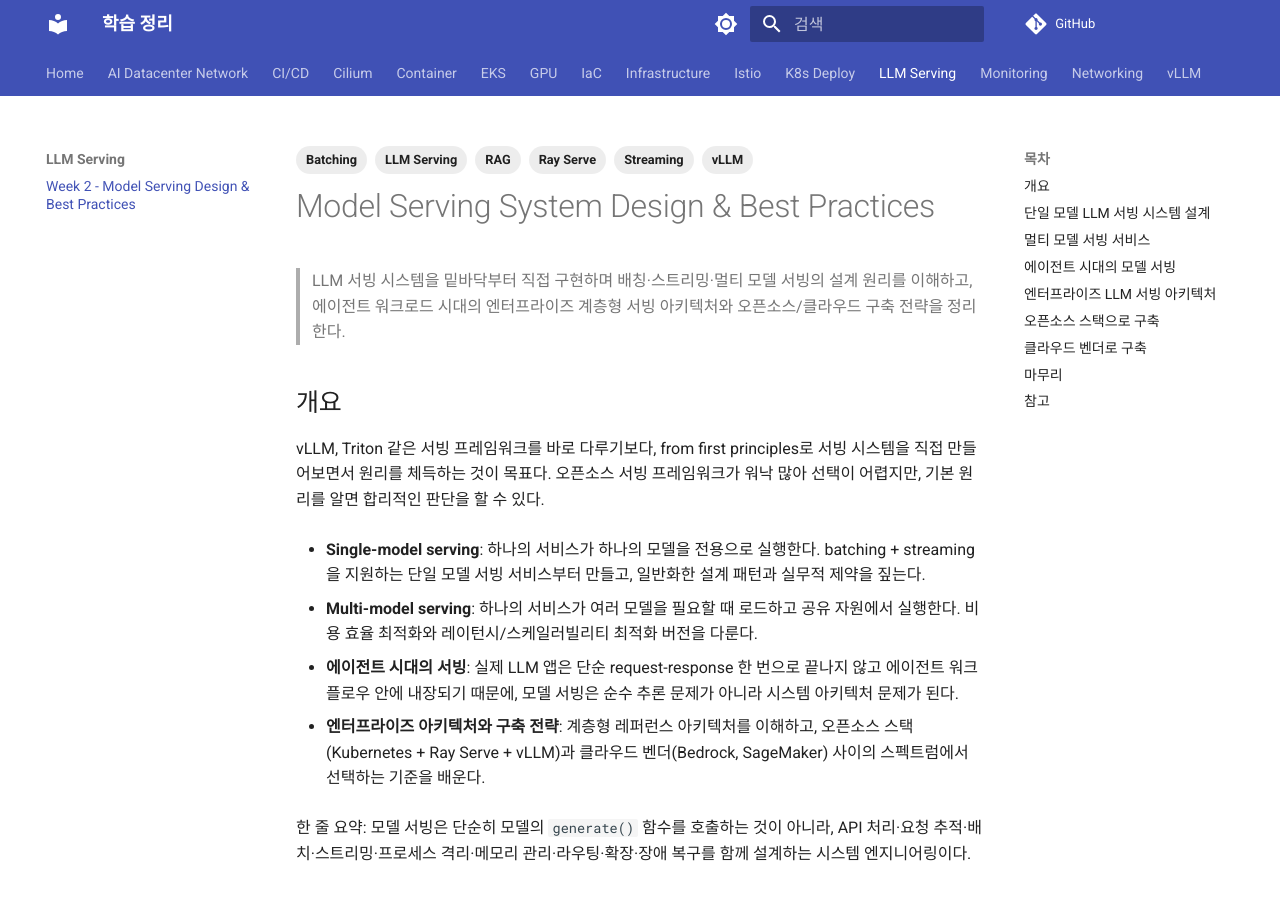
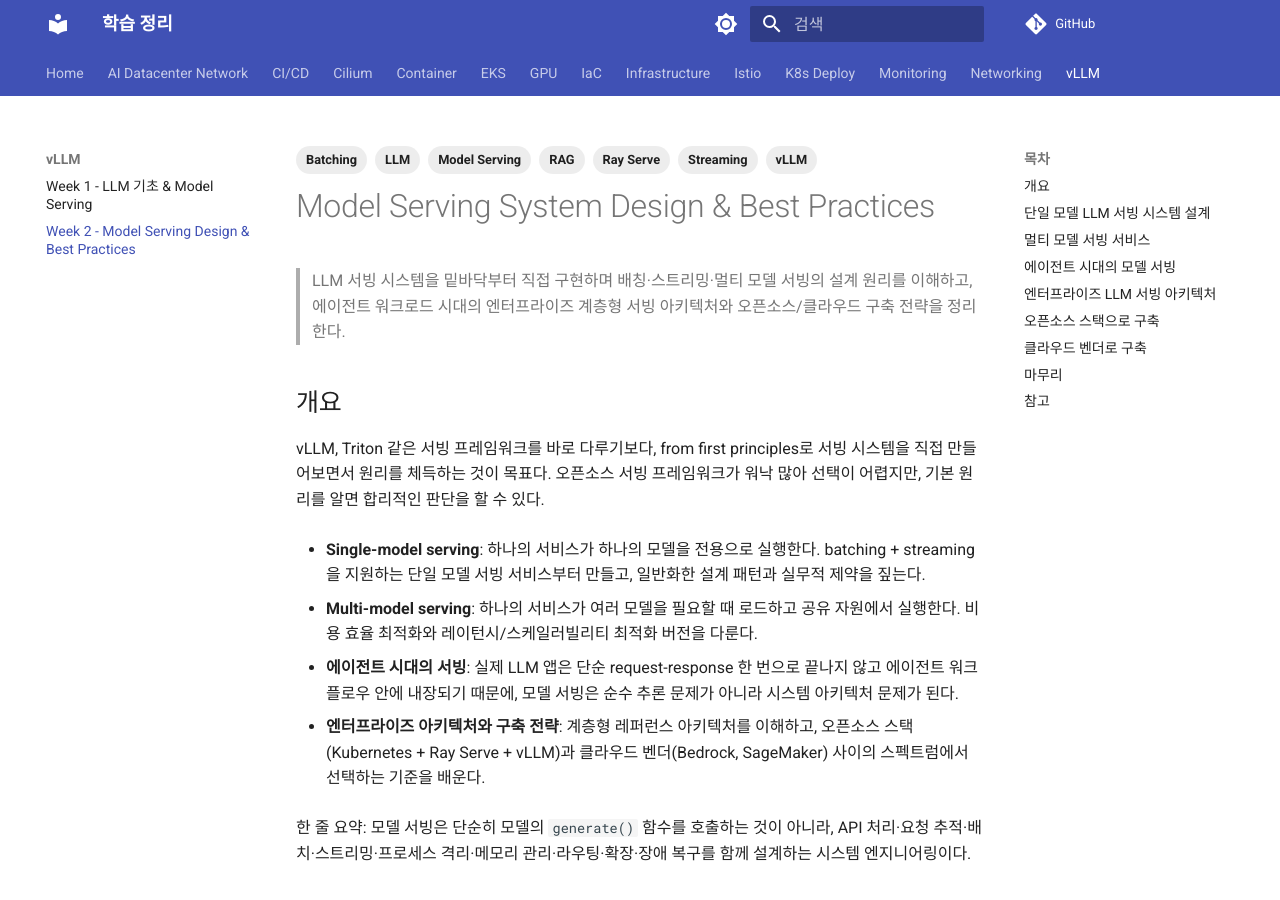
Before and after one commit to juwon8891/juwon8891.github.io, an MkDocs documentation site: the page built from docs/vllm/week2-model-serving.md, in a window 1280 px wide and 900 px high. Built offline with MkDocs 1.6.1 and Material for MkDocs 9.7.7, drawn with Linux system fonts in a browser that asks for light colours; comment, search, counter and statistics services are not loaded.

Commit message:
docs: Move Week 2 doc into vLLM category
기존 vLLM 카테고리(Week 1)와 같은 스터디이므로 llm-serving 카테고리를 vLLM으로 통합

Claude-Session: https://claude.ai/code/session_01XTYmWKBzTRmDWzywe9UJnc

```diff
--- a/docs/llm-serving/week2-model-serving.md
+++ b/docs/vllm/week2-model-serving.md
@@ -1,7 +1,8 @@
 ---
 tags:
-  - LLM Serving
   - vLLM
+  - LLM
+  - Model Serving
   - Ray Serve
   - Batching
   - Streaming
--- a/mkdocs.yml
+++ b/mkdocs.yml
@@ -153,8 +153,6 @@ nav:
     - Week 5 - Kubespray HA & Upgrade: k8s-deploy/week5-kubespray-ha-upgrade.md
     - Week 6 - Kubespray Offline: k8s-deploy/week6-kubespray-offline.md
     - Week 7 - RKE2 & Cluster API: k8s-deploy/week7-rke2-cluster-api.md
-  - LLM Serving:
-    - Week 2 - Model Serving Design & Best Practices: llm-serving/week2-model-serving.md
   - Monitoring:
     - Prometheus: monitoring/prometheus.md
     - Alertmanager: monitoring/alertmanager.md
@@ -170,3 +168,4 @@ nav:
     - BGP: networking/bgp.md
   - vLLM:
     - Week 1 - LLM 기초 & Model Serving: vllm/week1-llm-basics-model-serving.md
+    - Week 2 - Model Serving Design & Best Practices: vllm/week2-model-serving.md
```
